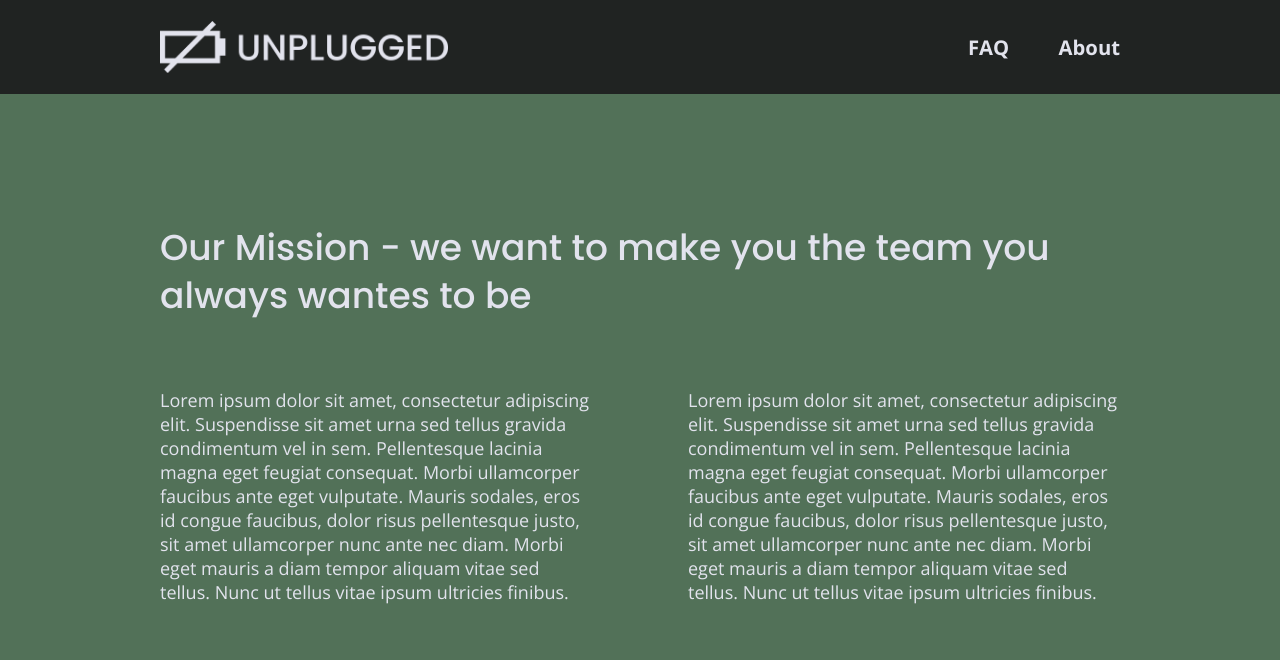
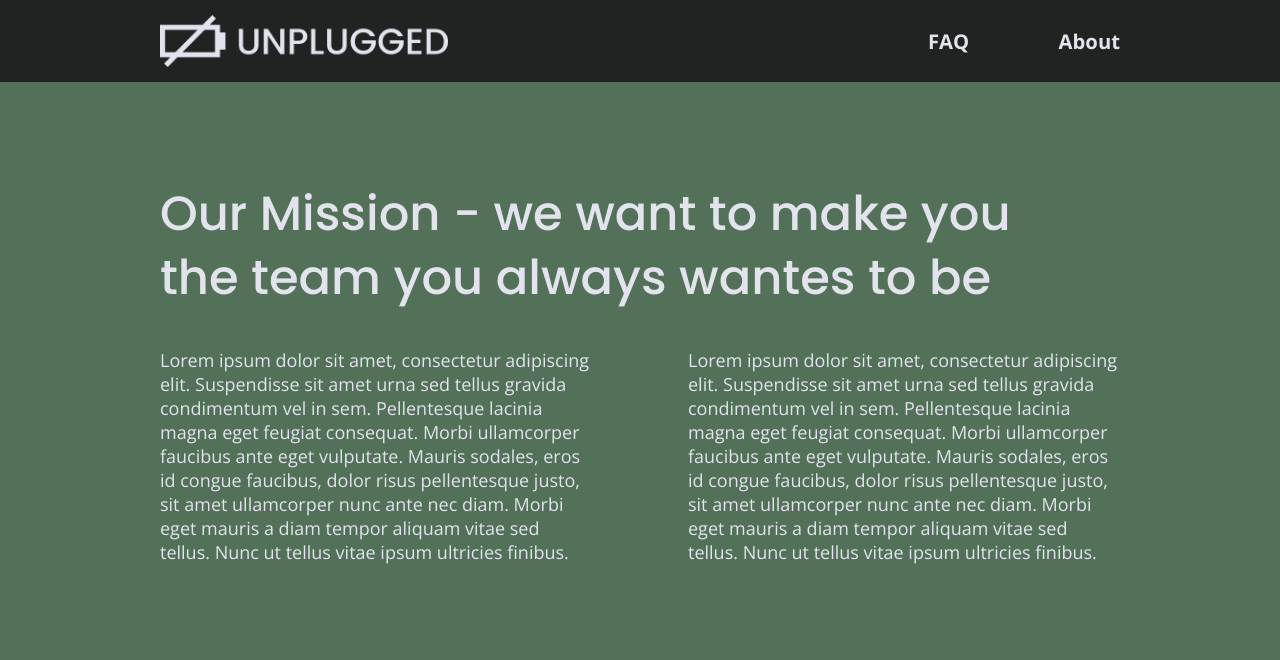
Before and after one commit to Sannmatt/206-unplugged, a website: page about/index.html in a window 1280 px wide. Shown: the top 660 px of the page. Drawn offline with nearby package versions, Linux system fonts and the light colour scheme.

Commit message:
css edited

```diff
--- a/css/main.css
+++ b/css/main.css
@@ -95,13 +95,16 @@ html {
 body {
   font-family: 'Open Sans', sans-serif;
   font-size: 1em;
+  color: #e2e3ed;
   text-align: left;
-  color: #e2e3ed;
+
 }
 
 ul,
 ol {
   list-style-type: none;
+  margin: 0;
+  padding: 0;
 }
 
 a {
@@ -113,21 +116,20 @@ h2 {
   font-family: 'Poppins', sans-serif;
   font-size: 1.875em;
   font-weight: 500;
+  margin: 0;
 }
 
 h3,
 h4 {
   font-family: 'Poppins', sans-serif;
+  font-weight: 500;
+  font-size: 1.125em;
   margin: 20px 0;
-  font-size: 1.125em;
-  color: #e2e3ed;
-  font-weight: 500;
 }
 
 p {
 	font-size: .875em;
   line-height: 1.285;
-  color: #e2e3ed;
 }
 
 img {
@@ -151,11 +153,11 @@ address {
 
 header,
 footer {
+  background-color: #202322;
   display: flex;
   justify-content: center;
   align-items: center;
   flex-flow: row wrap;
-  background-color: #202322;
 }
 
 header {
@@ -171,20 +173,20 @@ header .content-wrapper {
 }
 
 .header-divider {
+  background: #3a3a3a;
   width: 100%;
   height: 1px;
   margin: 10px 0 20px 0;
-  background: #3a3a3a;
 }
 
 header nav {
   width: 60%;
+  font-size: 1.125em;
+  font-weight: 700;
   display: flex;
   justify-content: space-around;
   align-items: center;
   flex-flow: row wrap;
-  font-size: 1.125em;
-  font-weight: 700;
 }
 
 header nav ul {
@@ -202,7 +204,7 @@ footer {
   text-align: center;
 }
 
-footer p{
+footer p {
   margin: 0;
 }
 
@@ -223,12 +225,12 @@ footer .social-icons {
 
 footer .social-icons p {
   background-color: #527158;
+  border-radius: 50%;
+  width: 40px;
+  height: 40px;
   display: flex;
   justify-content: center;
   align-items: center;
-  border-radius: 50%;
-  width: 40px;
-  height: 40px;
 }
 
 footer .social-icons p i {
@@ -242,14 +244,6 @@ footer .copywright {
 /* -------------------- Mobile Styles - Homepage -------------------- */
 
 /* Hero Area */
-
-header figure {
-  width: 60%;
-  display: flex;
-  justify-content: center;
-  align-items: center;
-  flex-flow: row wrap;
-}
 
 .hero-area {
   background: url(..img/hero-img.jpg);
@@ -271,11 +265,11 @@ header figure {
 /* Aside */
 
 aside {
+  background-color: #527158;
   display: flex;
   justify-content: center;
   align-items: center;
   flex-flow: row wrap;
-  background-color: #527158;
 }
 
 aside .form {
@@ -331,15 +325,17 @@ input[type=button] {
   flex-flow: row wrap;
 }
 
+.features i {
+  font-size: 3.75em;
+  margin-bottom: 40px;
+}
+
 .features p {
   margin: 0;
   line-height: 1;
 }
 
-.features i {
-  font-size: 3.75em;
-  margin-bottom: 40px;
-}
+
 
 /* Reviews */
 
@@ -365,11 +361,11 @@ input[type=button] {
    ========================================================================== */
 
 .mission {
+  background-color: #527158;
   display: flex;
   justify-content: center;
   align-items: center;
   flex-flow: row wrap;
-  background-color: #527158;
 }
 
 .map figure {
@@ -389,11 +385,11 @@ input[type=button] {
 }
 
 .contact-section {
+  background-color: #527158;
   display: flex;
   justify-content: center;
   align-items: center;
   flex-flow: row wrap;
-  background-color: #527158;
 }
 
 .contact-content p {
@@ -405,11 +401,11 @@ input[type=button] {
    ========================================================================== */
 
 .faq {
+  background-color: #527158;
   display: flex;
   justify-content: center;
   align-items: center;
   flex-flow: row wrap;
-  background-color: #527158;
 }
 
 .faq .content-wrapper {
@@ -577,10 +573,10 @@ input[type=button] {
   /* Aside */
 
   aside .content-wrapper{
+    margin: 50px 0;
     display: flex;
     justify-content: space-between;
     flex-flow: row wrap;
-    margin: 50px 0;
   }
 
   aside .content-wrapper .form-description,
@@ -594,7 +590,6 @@ input[type=button] {
   .features h2 {
     margin-bottom: 20px;
   }
-
 
   .features article {
     display: flex;
@@ -748,8 +743,8 @@ input[type=button] {
   /* Hero */
 
   .hero-area h1 {
+    font-size: 3.75em;
     width: 80%;
-    font-size: 3.75em;
   }
 
   /* Aside */
@@ -785,7 +780,6 @@ input[type=button] {
     padding-bottom: 50px;
   }
 
-
   /* Footer */
 
   footer h4 {
@@ -801,6 +795,7 @@ input[type=button] {
 
   .mission h2,
   .contact-section .content-wrapper h2 {
+    font-size: 3em;
     width: 95%;
   }
 
```
Lines whose indentation alone changed are shown as unchanged.
